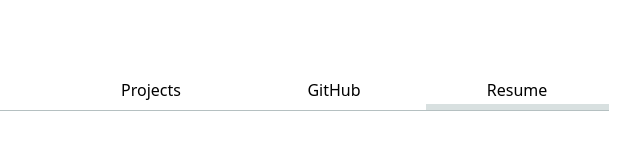
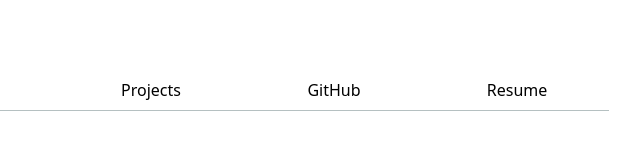
Before and after one commit to beachu23/portfolio, a plain HTML site: page index.html in a window 1280 px wide. Shown: the part 386-536 px from the top of the page, 489-1129 px from the left. Drawn offline with Linux system fonts and the light colour scheme.

Commit message:
minor current page change on home

```diff
--- a/index.html
+++ b/index.html
@@ -17,7 +17,7 @@
             <li> <a href="contact/index.html">Contact</a></li>
             <li> <a href="projects/index.html">Projects</a></li>
             <li><a href="https://github.com/beachu23" target="_blank">GitHub</a></li>
-            <li> <a href="resume.html" class = "current">Resume</a></li>
+            <li> <a href="resume.html" >Resume</a></li>
         </ul>
     </nav>
 
```
